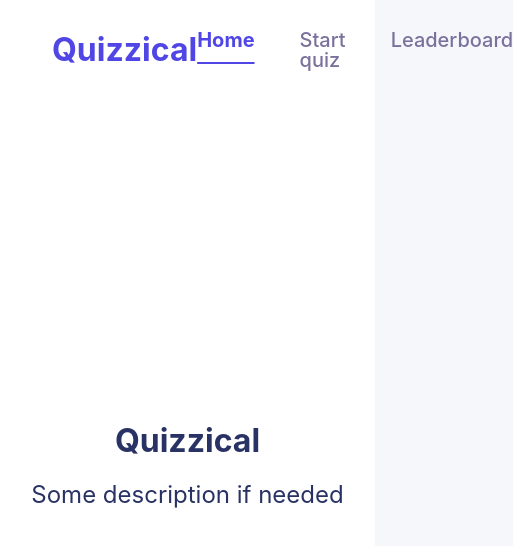
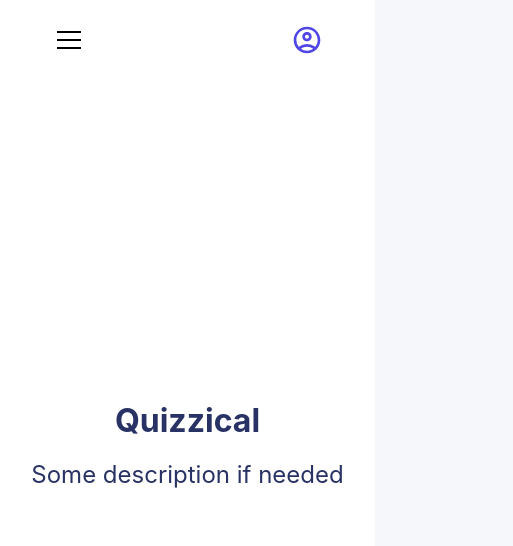
Before and after one commit to specsxc/quiz_app, a React (Vite) app: page / in a window 390 px wide. Shown: the top 546 px of the page, 513 px wide, since content can reach past the window. Built offline with nearby package versions, Linux system fonts and the light colour scheme; no server answers.

Commit message:
center text, add burger menu

```diff
--- a/package.json
+++ b/package.json
@@ -11,6 +11,7 @@
   },
   "dependencies": {
     "@mantine/core": "^9.1.0",
+    "@mantine/hooks": "^9.1.0",
     "@supabase/supabase-js": "^2.100.0",
     "clsx": "^2.1.1",
     "framer-motion": "^12.38.0",
--- a/src/App.css
+++ b/src/App.css
@@ -4,10 +4,6 @@
 }
 
 /* Layout */
-
-/* .site-wrapper {
-
-} */
 
 /* Welcome page */
 
@@ -34,10 +30,11 @@
 /* Header */
 
 .header-container {
-  padding: 25px 32px;
+  height: 80px;
   display: flex;
   justify-content: space-between;
   align-items: center;
+  padding: 0 32px;
 }
 
 .link-container {
@@ -260,3 +257,13 @@
 }
 
 /* Leaderboard */
+
+/* Full Page Section */
+
+.full-section {
+  width: 100%;
+  height: 80vh;
+  display: flex;
+  justify-content: center;
+  align-items: center;
+}
--- a/src/components/Header.jsx
+++ b/src/components/Header.jsx
@@ -1,9 +1,33 @@
 import { NavLink, Link } from "react-router";
 import DropdownMenu from "./DropdownMenu";
+import { useDisclosure } from "@mantine/hooks";
+import { Burger } from "@mantine/core";
+import { useState, useEffect } from "react";
 
 export default function Header() {
+  const [opened, { toggle }] = useDisclosure();
+  const [width, setWidth] = useState(window.innerWidth);
+
+  useEffect(() => {
+    function updateSize() {
+      setWidth(window.innerWidth);
+    }
+    window.addEventListener("resize", updateSize);
+    return () => {
+      window.removeEventListener("resize", updateSize);
+    };
+  }, []);
+
   return (
     <div className="header-container">
+      {width < 720 ? (
+        <Burger
+          opened={opened}
+          onClick={toggle}
+          aria-label="Toggle navigation"
+        />
+      ) : (
+        <>
           <Link className="site-logo" to="/">
             Quizzical
           </Link>
@@ -34,6 +58,8 @@ export default function Header() {
               Leaderboard
             </NavLink>
           </div>
+        </>
+      )}
       <DropdownMenu />
     </div>
   );
--- a/src/pages/Quiz.jsx
+++ b/src/pages/Quiz.jsx
@@ -3,6 +3,7 @@ import he from "he";
 import clsx from "clsx";
 import getQuestions from "../utils/getQuestions";
 import supabase from "../services/supabase-client.js";
+import { Loader } from "@mantine/core";
 
 export default function Quiz() {
   const [questions, setQuestions] = useState([]);
@@ -108,9 +109,17 @@ export default function Quiz() {
     loadQuestions();
   }
 
-  if (loading) return <h2>Loading...</h2>;
+  if (loading)
+    return (
+      <div className="full-section">
+        <Loader color="blue" size={150} />
+      </div>
+    );
 
-  if (error) return <h2>There was an error: {error.message}</h2>;
+  if (error)
+    return (
+      <h2 className="full-section">There was an error: {error.message}</h2>
+    );
 
   const questionHtml = questions.map((question) => {
     return (
```
Also changed, not shown: 1 other file (tests, documents, lock files or other folders). Lines whose indentation alone changed are shown as unchanged.
